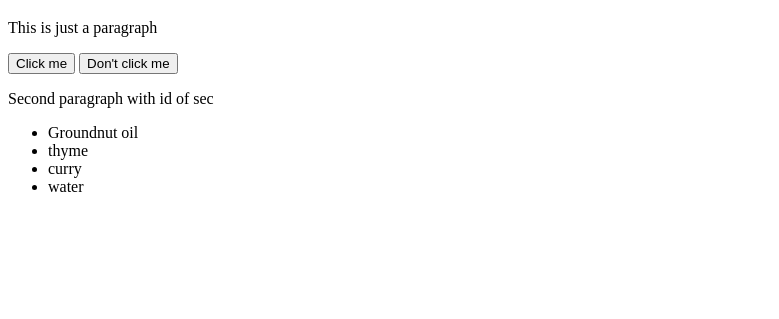
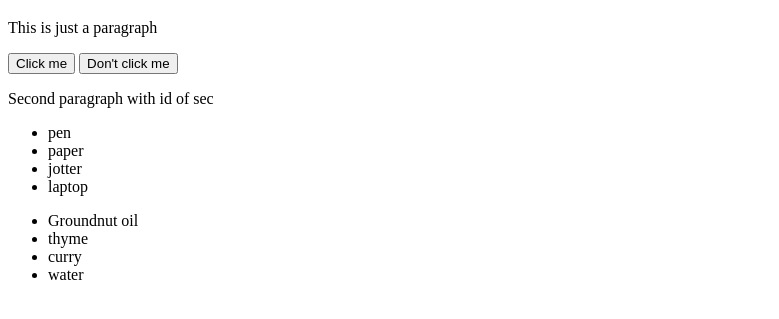
Before and after one commit to Ihsan-SIA/ForLoopJs, a plain HTML site: page index.html in a window 1280 px wide. Shown: the part 61-380 px from the top of the page, without its empty margins (0-779 px from the left). Drawn offline with Linux system fonts and the light colour scheme.

Commit message:
Trying document functionalities

```diff
--- a/index.html
+++ b/index.html
@@ -19,11 +19,18 @@
     <p class="sec">Second paragraph with id of sec</p>
 
     <ul>
+        <li>pen</li>
+        <li>paper</li>
+        <li>jotter</li>
+        <li>laptop</li>
+    </ul>
+    <ul>
         <li class="jollof">Groundnut oil</li>
         <li class="jollof">thyme</li>
         <li class="jollof">curry</li>
         <li class="jollof">water</li>
     </ul>
+
     <style>
         .box {
             height: 500px;
--- a/script.js
+++ b/script.js
@@ -10,4 +10,5 @@ console.log(document.getElementById('newButton').textContent);
 console.log(document.querySelector('#newButton'))
 console.log("Paragraph below");
 console.log(document.getElementsByClassName('parent')[0].innerText);
-console.log(document.getElementsByClassName('jollof')[2].innerHTML)
+console.log(document.getElementsByClassName('jollof')[2].innerHTML);
+console.log(document.querySelector('li').innerHTML)
```
